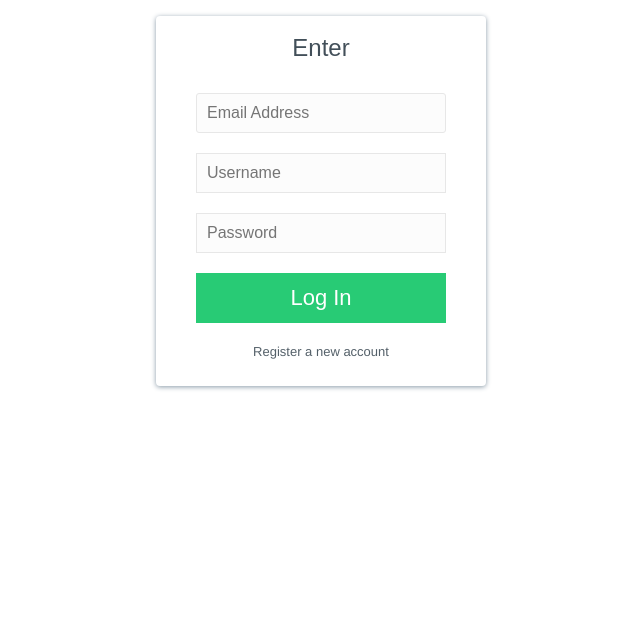
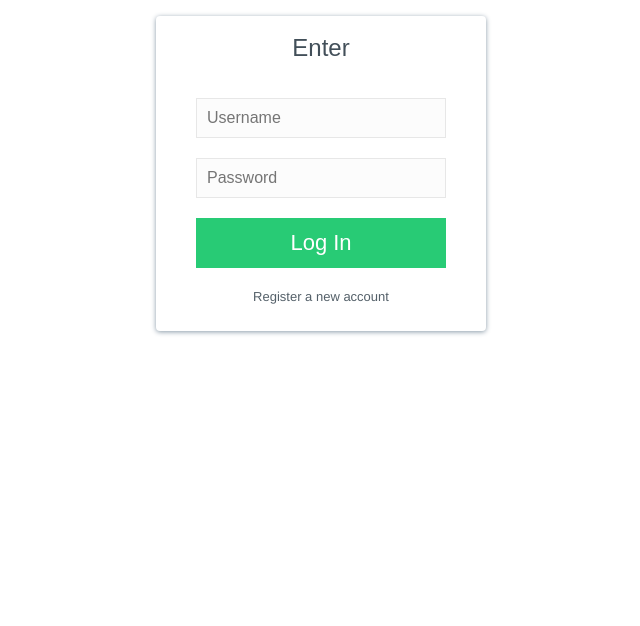
Before and after one commit to Vitchkovski/login, a PHP site: page /login in a window 1280 px wide. Shown: the part 60-686 px from the top of the page, without its empty margins (319-959 px from the left). Run offline with PHP 8.4, Linux system fonts and the light colour scheme.

Commit message:
username only base login page. Redirecting to personal info after registration

```diff
--- a/css/style.css
+++ b/css/style.css
@@ -111,11 +111,15 @@ a.log-out {
     background: white
 }
 
+.vertical-form-login{
+    height: 315px;
+}
+
 .vertical-form-info{
     border-radius: 4px;
     box-shadow: 0 1px 5px #8a9ba8;
     width: 330px;
-    height: 340px;
+    height: 330px;
     font-size: 18px;
     background: white;
     padding: 10px 40px 10px;
--- a/login/index.php
+++ b/login/index.php
@@ -16,25 +16,26 @@ if (isset($_GET['action']))
 if (!empty($_POST))
 //Something has been submitted through the form
 {
-
     //escaping special & space characters first for all input
     if (!empty($_POST['login']))
     {
-        $userEscapedLogin = htmlspecialchars(ltrim(rtrim($_POST['login'])));
+       $userEscapedLogin = htmlspecialchars(ltrim(rtrim($_POST['login'])));
     }
-    if (!empty($_POST['email']))
+    /*if (!empty($_POST['email']))
     {
         $userEscapedEmail = htmlspecialchars(ltrim(rtrim($_POST['email'])));
-    }
+    }*/
     if (!empty($_POST['password']))
     {
         $userEscapedPassword = htmlspecialchars($_POST['password']);
     }
 
+    $userEscapedEmail = "";
 
     $userInfo = retriveUserInfo($userEscapedLogin, $userEscapedEmail, $userEscapedPassword);
     if (isset($userInfo['id']))
     {
+
         (int)$userId = $userInfo['id'];
         $userEmail = $userInfo['email'];
         $userName = $userInfo['login'];
@@ -89,6 +90,7 @@ else
     else
     //Session is not started forthe user - opening login page
     {
+
         if (!isset($userEscapedEmail))
         {
             $userEscapedEmail = "";
--- a/models/userFunctions.php
+++ b/models/userFunctions.php
@@ -25,7 +25,7 @@ function checkIfUserExist ($login, $email)
     $escapedEmail = $db_functions->escapeString($email);
     $escapedLogin = $db_functions->escapeString($login);
 
-    $queryToRun = sprintf("select * from users where login = '%s' and email = '%s'", $escapedLogin, $escapedEmail);
+    $queryToRun = sprintf("select * from users where login = '%s' or email = '%s'", $escapedLogin, $escapedEmail);
 
     $userInfo = $db_functions->qrySelect($queryToRun);
 
@@ -44,7 +44,7 @@ function retriveUserInfo ($login, $email, $password)
     $escapedLogin = $db_functions->escapeString($login);
     $hashedPassword = hash( 'sha512', $password );
 
-    $queryToRun = sprintf("select * from users where login = '%s' and email = '%s' and password = '%s'", $escapedLogin, $escapedEmail, $hashedPassword);
+    $queryToRun = sprintf("select * from users where (login = '%s' or email = '%s') and password = '%s'", $escapedLogin, $escapedEmail, $hashedPassword);
 
     $userInfo = $db_functions->qrySelect($queryToRun);
 
--- a/views/userLogin.php
+++ b/views/userLogin.php
@@ -15,7 +15,6 @@
 
             <form class="vertical-form-login" method="post">
                 <h1>Enter</h1>
-                <input type="email" name="email" placeholder="Email Address" spellcheck="false" value="<?=$userEscapedEmail?>" required><br>
                 <input type="text" name="login" placeholder="Username" value="<?=$userEscapedLogin?>" required><br>
                 <input type="password" name="password" placeholder="Password" value="" required><br>
                 <input type="submit" value="Log In"><br>
--- a/views/userRegister.php
+++ b/views/userRegister.php
@@ -28,7 +28,7 @@
         { ?>
         <div align="center">
             <form class="vertical-form-bottom">
-                <input id="error" type="hidden" readonly><label for="error">User you entered is already exist. Either choose another credentials or <a class="inner-text-href" href="login">log in</a></label>
+                <input id="error" type="hidden" readonly><label for="error">User with such name or enail is already exist. Either provide another credentials or <a class="inner-text-href" href="login">log in</a></label>
             </form>
         </div>
 
```
Also changed, not shown: index.php (+9 -2 lines).
